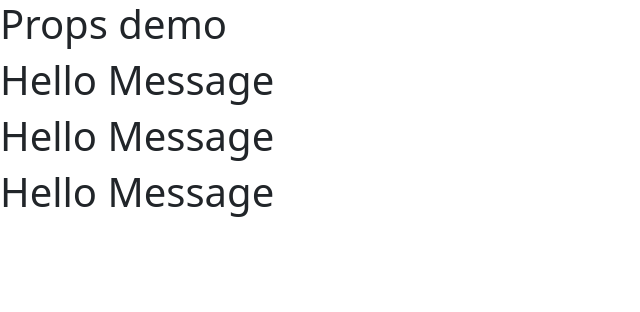
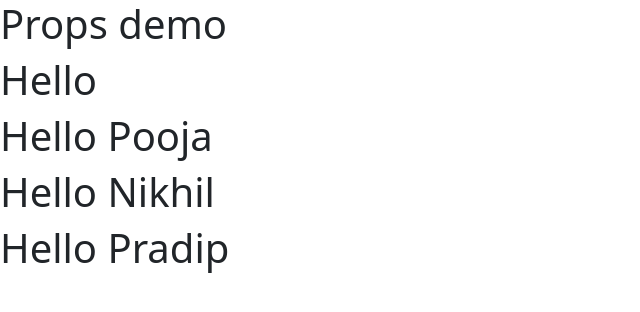
Before and after one commit to Poojakadam23/fifth-react-app, a React (Create React App) app: page / in a window 1280 px wide. Shown: the top 312 px of the page, without its empty margins (0-640 px from the left). Built offline with nearby package versions, Linux system fonts and the light colour scheme.

Commit message:
props demo-2 dnamic

```diff
--- a/src/App.js
+++ b/src/App.js
@@ -4,17 +4,19 @@ function App() {
   return (
     <>
     <h1>Props demo</h1>
-    <MessageDemo/>
-    <MessageDemo/>
-    <MessageDemo/>
+
+    <MessageDemo message="Hello"/>
+    <MessageDemo username="Pooja"/>
+    <MessageDemo username="Nikhil"/>
+    <MessageDemo username="Pradip"/>
 
     </>
   );
 }
-function MessageDemo(){
+function MessageDemo(props){
   return(
     <>
-    <h1>Hello Message</h1>
+    <h1>Hello {props.username} </h1>
     </>
   );
 }
```
